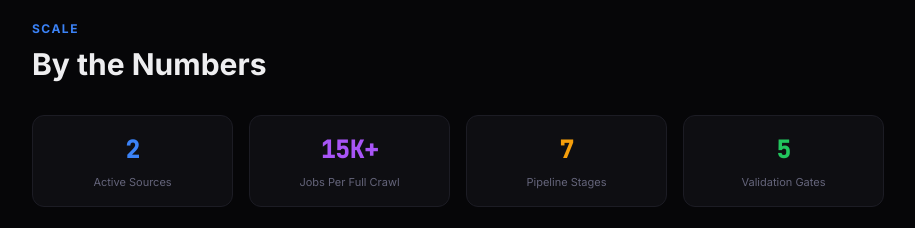
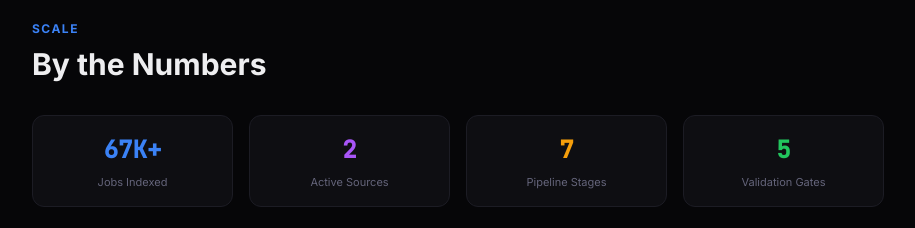
Before and after one commit to haomingkoo/haomingkoo.github.io, a plain HTML site: page blog/posts/job-hunter.html in a window 1280 px wide. Shown: the part 1540-1768 px from the top of the page, without its empty margins (182-1097 px from the left). Drawn offline with Linux system fonts and the light colour scheme.

Commit message:
fix(blog): add accurate 67K+ jobs indexed stat (verified from local DB)
67,424 total: 66,472 MCF + 952 Careers@Gov. This is accumulated across
crawls, not active listings at any given time.

```diff
--- a/blog/posts/job-hunter.html
+++ b/blog/posts/job-hunter.html
@@ -386,12 +386,12 @@ p{margin-bottom:16px}
 
   <div class="stat-row reveal reveal-d1">
     <div class="stat-card">
-      <div class="stat-val text-accent">2</div>
-      <div class="stat-lbl">Active Sources</div>
+      <div class="stat-val text-accent">67K+</div>
+      <div class="stat-lbl">Jobs Indexed</div>
     </div>
     <div class="stat-card">
-      <div class="stat-val text-purple">15K+</div>
-      <div class="stat-lbl">Jobs Per Full Crawl</div>
+      <div class="stat-val text-purple">2</div>
+      <div class="stat-lbl">Active Sources</div>
     </div>
     <div class="stat-card">
       <div class="stat-val text-amber">7</div>
```
